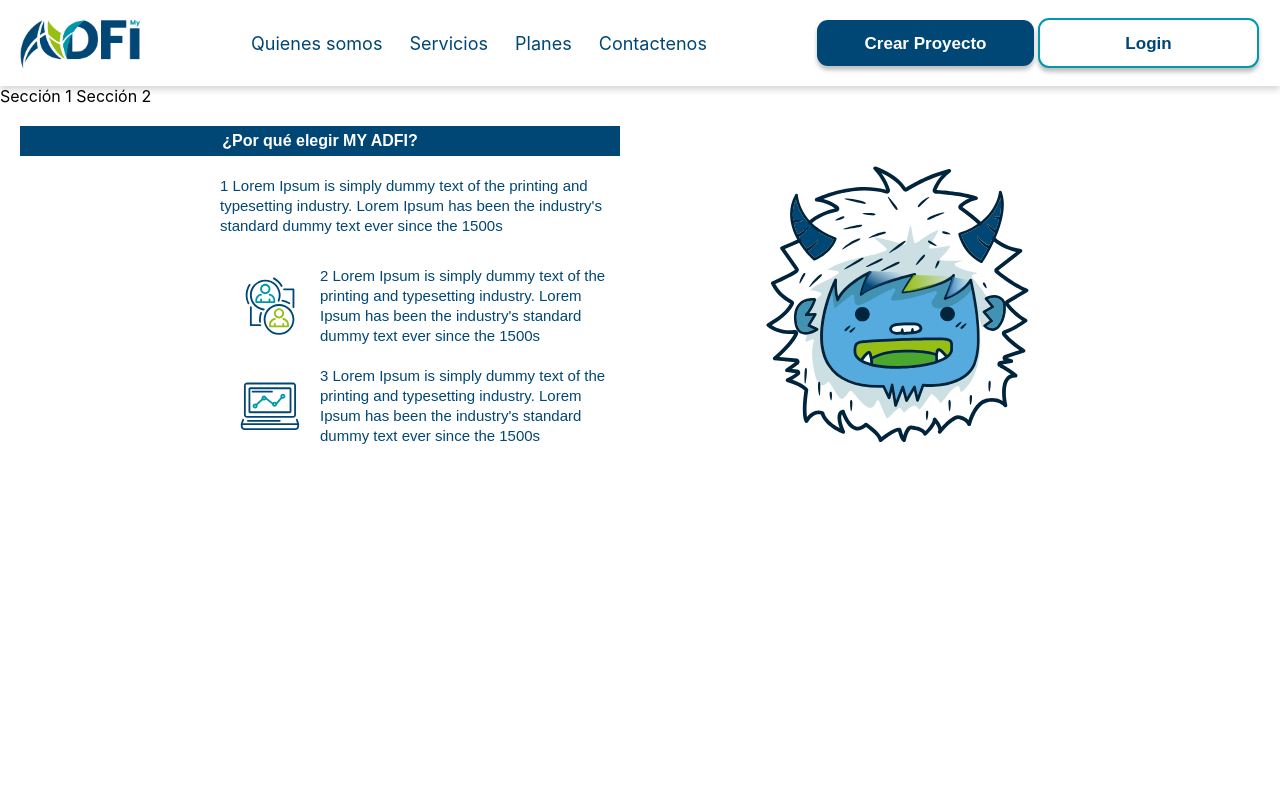
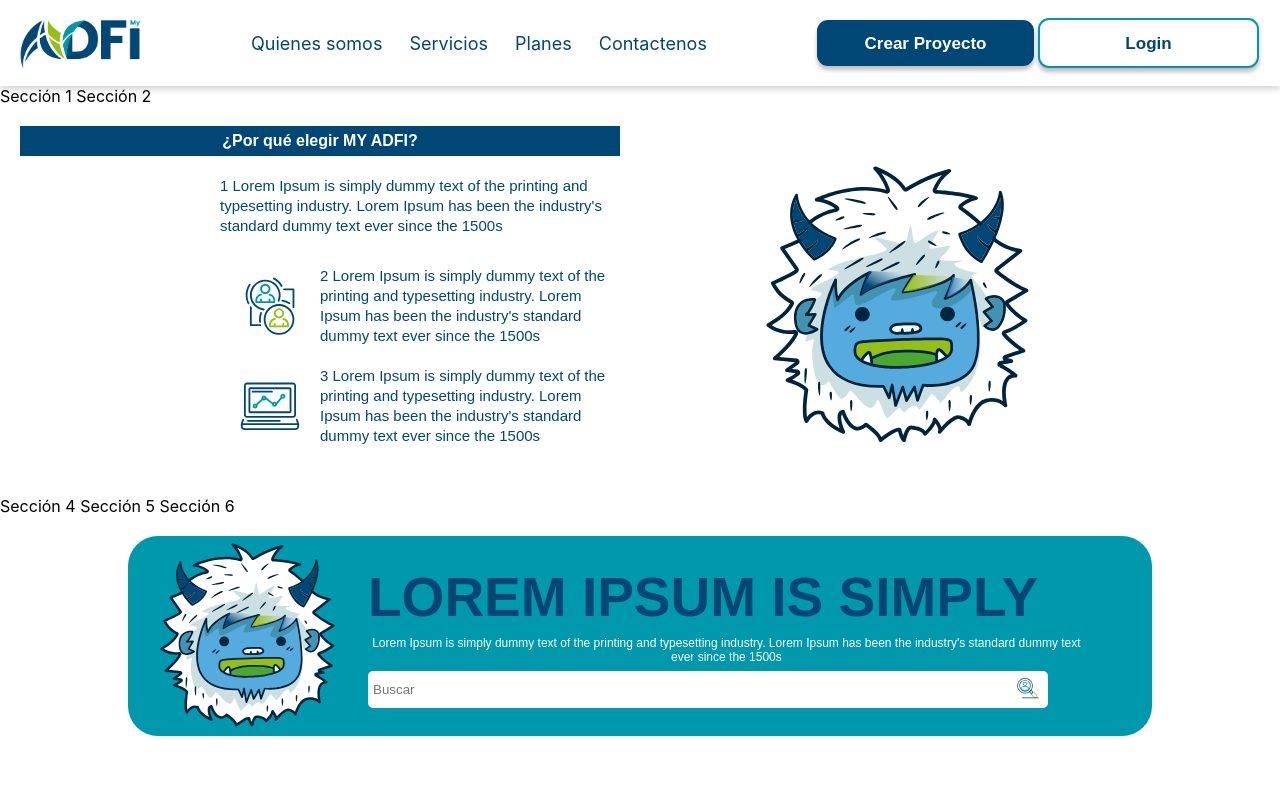
Before and after one commit to nataliarrod/my-adfi, a React (Create React App) app: page / in a window 1280 px wide. Shown: the top 800 px of the page. Built offline with nearby package versions, Linux system fonts and the light colour scheme.

Commit message:
justified height benefit-container

```diff
--- a/src/modules/Landing/components/Benefit/style.css
+++ b/src/modules/Landing/components/Benefit/style.css
@@ -1,7 +1,7 @@
 .benefit-container {
   display: block;
   width: 100%;
-  height: 800px;
+  height: 350px;
   left: -17px;
   top: 1683px;
   margin: 20px;
@@ -23,6 +23,7 @@
 
 .benefit-container-content{
   display: flex;
+  width: 100%;
 }
 
 .benefit-paragraphs{
```
